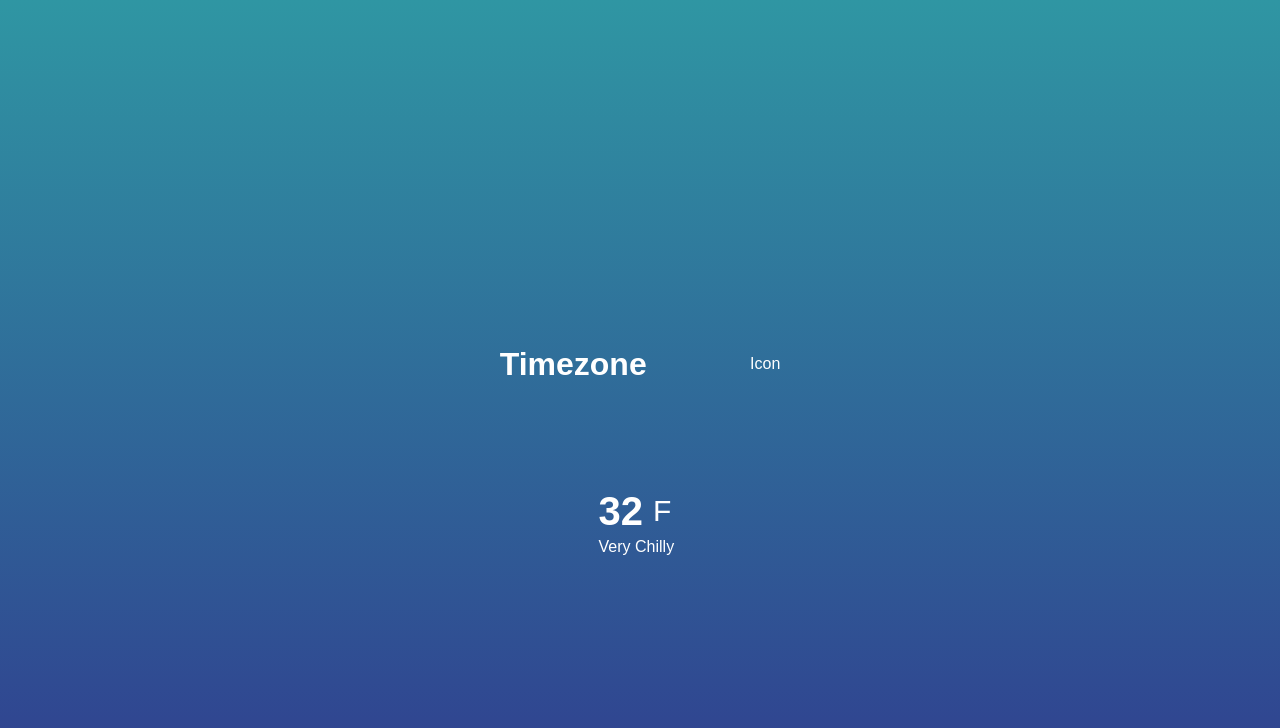
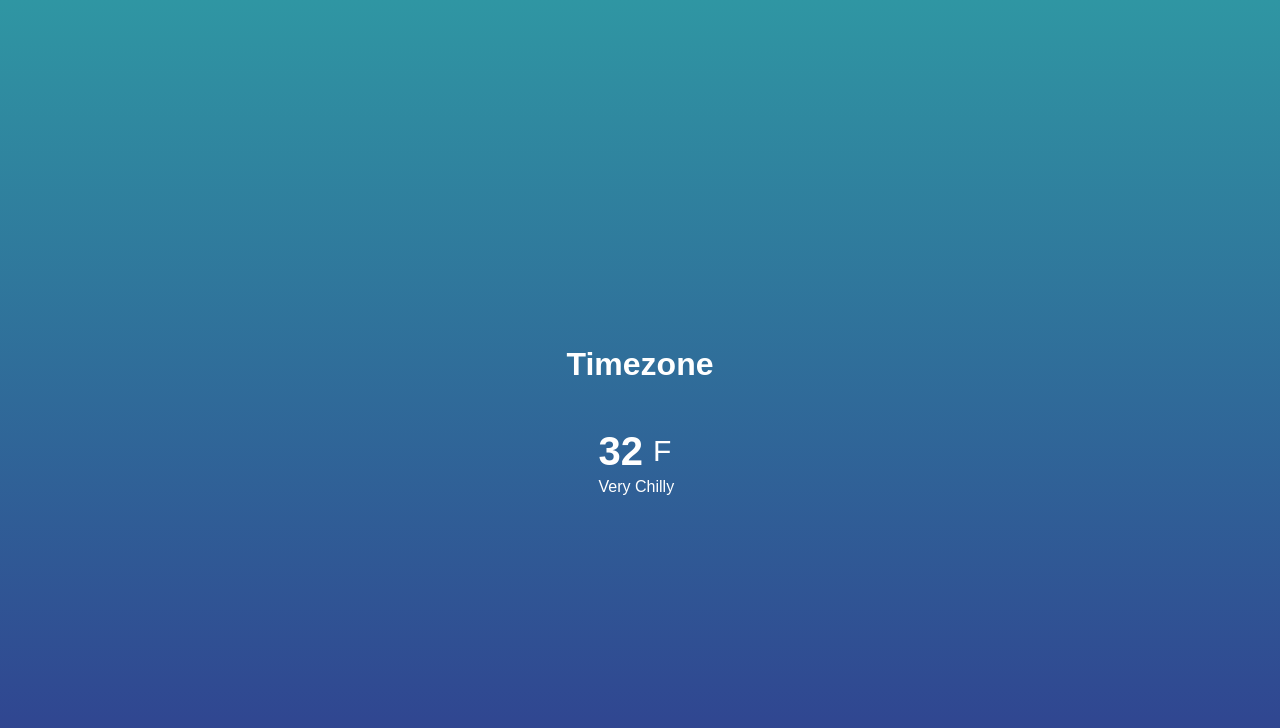
Before and after one commit to Ultimamaximus/Small-Weather-App, a plain HTML site: page Index.html in a window 1280 px wide. Drawn offline with Linux system fonts and the light colour scheme.

Commit message:
Removed the icon conponent to produce an MVP.

```diff
--- a/Index.html
+++ b/Index.html
@@ -11,7 +11,7 @@
 
     <div class="location">
         <h1 class="location-name">Timezone</h1>
-        <p>Icon</p>
+
     </div>
     <div class="temperature">
         <div class="degree-section">
--- a/app.js
+++ b/app.js
@@ -19,6 +19,7 @@ window.addEventListener("load", () => {
 
       .then(data => {
         // Set DOM elements from the API
+        console.log(data)
         temperatureDegree.textContent = data.main.temp;
         specificLocation.textContent = data.name;
         temperatureDescription.textContent = data.weather[0].description;
--- a/style.css
+++ b/style.css
@@ -17,7 +17,7 @@ body {
 
 .location,
 .temparature {
-  height: 30vh;
+  height: 15vh;
   width: 30%;
   display: flex;
   justify-content: space-around;
```
